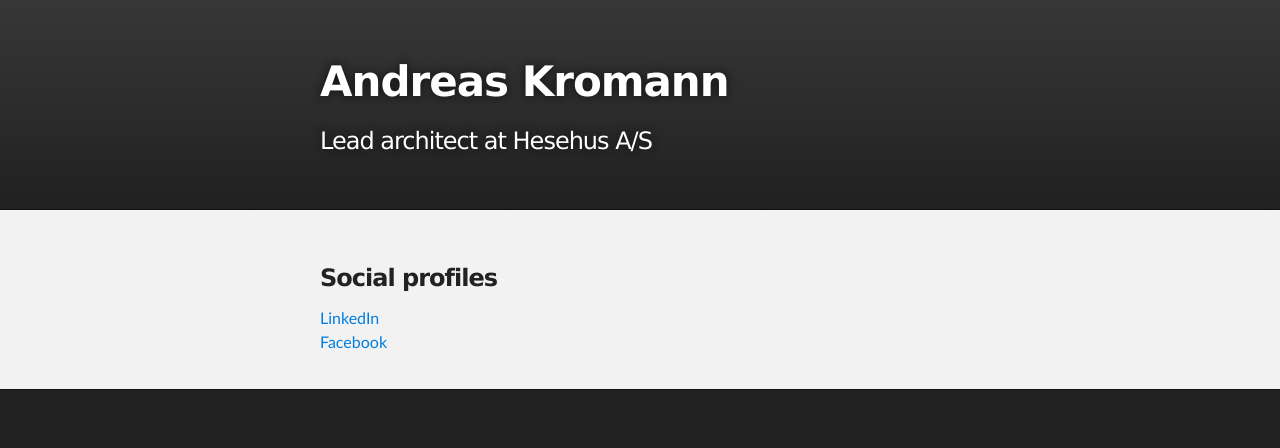
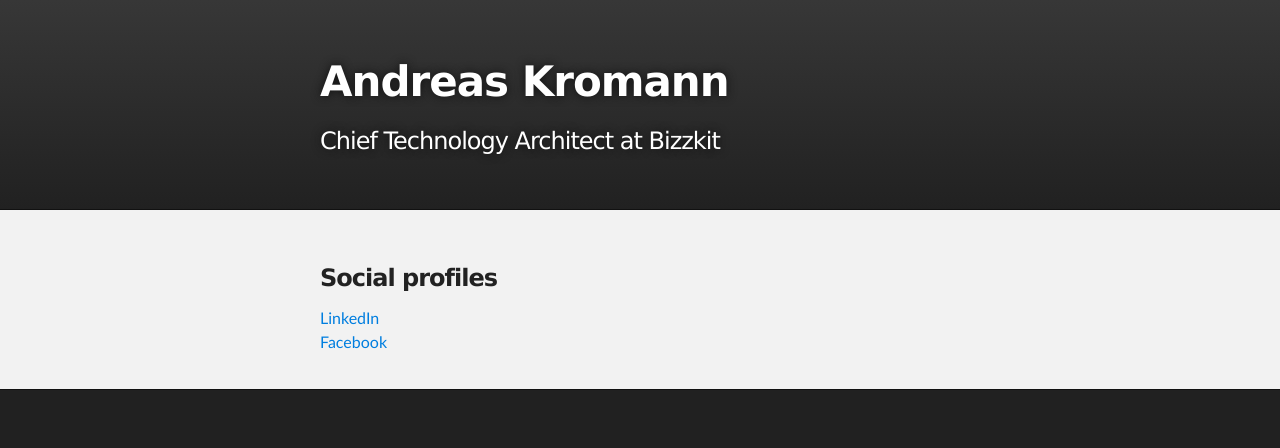
Before and after one commit to andreaskromann/andreaskromann.github.io, a plain HTML site: page index.html in a window 1280 px wide. Drawn offline with Linux system fonts and the light colour scheme.

Commit message:
Update index.html

```diff
--- a/index.html
+++ b/index.html
@@ -18,7 +18,7 @@
         <header class="inner">
 
           <h1 id="project_title">Andreas Kromann</h1>
-          <h2 id="project_tagline">Lead architect at Hesehus A/S</h2>
+          <h2 id="project_tagline">Chief Technology Architect at Bizzkit</h2>
 
         </header>
     </div>
```
